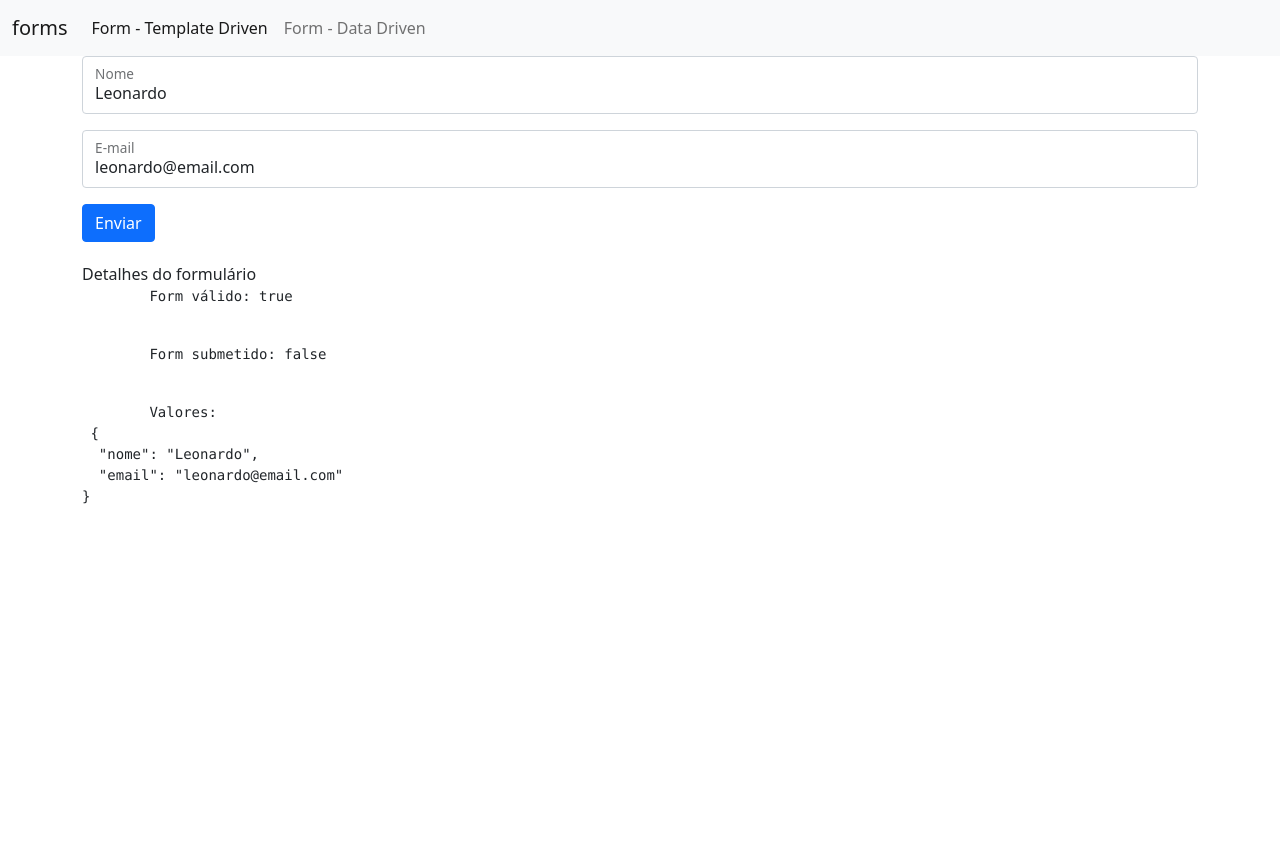
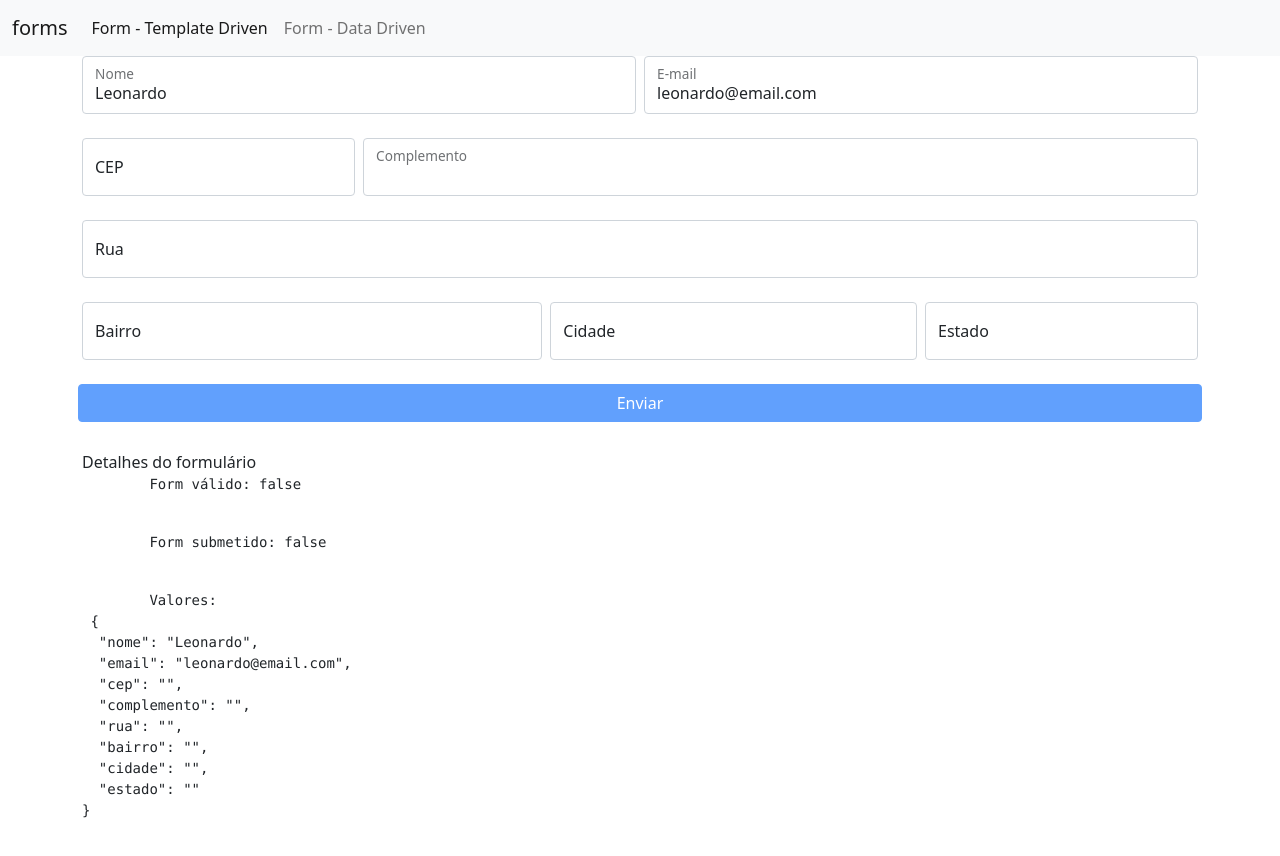
Before and after one commit to leorv/AngularCompleto, an Angular app in the folder forms/: page /templateForm in a window 1280 px wide. Before the commit the page ends 800 px from the top, so only its background shows below. Built offline with nearby package versions, Linux system fonts and the light colour scheme.

Commit message:
adicionando campos de endereco - bootstrap 5

```diff
--- a/forms/src/app/template-form/template-form.component.html
+++ b/forms/src/app/template-form/template-form.component.html
@@ -1,9 +1,11 @@
-<form #f="ngForm" (ngSubmit)="onSubmit(f)">
+<form class="row g-2 gy-2" #f="ngForm" (ngSubmit)="onSubmit(f)">
+
+    <div class="col-md-6">
         <div class="form-floating mb-3">
             <input type="text" class="form-control" id="nome" placeholder="Seu nome" name="nome" [(ngModel)]="usuario.nome"
-            required #nome="ngModel"
-            [class.is-invalid]="!nome.valid && nome.touched"
+                required #nome="ngModel" [class.is-invalid]="!nome.valid && nome.touched"
                 [class.is-valid]="nome.valid && nome.touched">
+
             <label for="nome">Nome</label>
         </div>
 
@@ -12,12 +14,13 @@
                 <strong>Atenção!</strong> Nome é obrigatório.
             </div>
         </alert>
+    </div>
 
-    <div class="form-floating mb-3">
+    <div class="col-md-6">
+        <div class="form-floating mb-3 col-md-12">
             <input type="email" class="form-control" id="email" placeholder="nome@email.com" name="email"
                 [(ngModel)]="usuario.email" required email #email="ngModel"
-            [class.is-invalid]="!email.valid && email.touched"
-            [class.is-valid]="email.valid && email.touched">
+                [class.is-invalid]="!email.valid && email.touched" [class.is-valid]="email.valid && email.touched">
             <label for="email">E-mail</label>
         </div>
         <alert type="warning" *ngIf="!email.valid && email.touched">
@@ -25,11 +28,94 @@
                 <strong>Atenção!</strong> E-mail é obrigatório.
             </div>
         </alert>
+    </div>
 
-    <button type="submit" class="btn btn-primary"
-    [disabled]="!f.valid">
+    <div class="col-md-3">
+        <div class="form-floating mb-3">
+            <input type="text" class="form-control" id="cep" name="cep" ngModel required #cep="ngModel"
+                placeholder="13.000-000" [class.is-invalid]="!cep.valid && cep.touched"
+                [class.is-valid]="cep.valid && cep.touched">
+                <label for="cep">CEP</label>
+        </div>
+
+        <alert type="warning" *ngIf="!cep.valid && cep.touched">
+            <div>
+                <strong>Atenção!</strong> CEP é obrigatório.
+            </div>
+        </alert>
+    </div>
+
+    <div class="col-md-9">
+        <div class="form-floating mb-3">
+            <input type="text" class="form-control" id="complemento" name="complemento" ngModel>
+                <label for="complemento">Complemento</label>
+        </div>
+    </div>
+
+    <div class="col-md-12">
+        <div class="form-floating mb-3">
+            <input type="text" class="form-control" id="rua" name="rua" ngModel required #rua="ngModel"
+                placeholder="13.000-000" [class.is-invalid]="!rua.valid && rua.touched"
+                [class.is-valid]="rua.valid && rua.touched">
+                <label for="rua">Rua</label>
+        </div>
+
+        <alert type="warning" *ngIf="!rua.valid && rua.touched">
+            <div>
+                <strong>Atenção!</strong> Rua é obrigatório.
+            </div>
+        </alert>
+    </div>
+
+    <div class="col-md-5">
+        <div class="form-floating mb-3">
+            <input type="text" class="form-control" id="bairro" name="bairro" ngModel required #bairro="ngModel"
+                placeholder="13.000-000" [class.is-invalid]="!bairro.valid && bairro.touched"
+                [class.is-valid]="bairro.valid && bairro.touched">
+                <label for="bairro">Bairro</label>
+        </div>
+
+        <alert type="warning" *ngIf="!bairro.valid && bairro.touched">
+            <div>
+                <strong>Atenção!</strong> Bairro é obrigatório.
+            </div>
+        </alert>
+    </div>
+
+    <div class="col-md-4">
+        <div class="form-floating mb-3">
+            <input type="text" class="form-control" id="cidade" name="cidade" ngModel required #cidade="ngModel"
+                placeholder="13.000-000" [class.is-invalid]="!cidade.valid && cidade.touched"
+                [class.is-valid]="cidade.valid && cidade.touched">
+                <label for="cidade">Cidade</label>
+        </div>
+
+        <alert type="warning" *ngIf="!cidade.valid && cidade.touched">
+            <div>
+                <strong>Atenção!</strong> Cidade é obrigatório.
+            </div>
+        </alert>
+    </div>
+
+    <div class="col-md-3">
+        <div class="form-floating mb-3">
+            <input type="text" class="form-control" id="estado" name="estado" ngModel required #estado="ngModel"
+                placeholder="13.000-000" [class.is-invalid]="!estado.valid && estado.touched"
+                [class.is-valid]="estado.valid && estado.touched">
+                <label for="estado">Estado</label>
+        </div>
+
+        <alert type="warning" *ngIf="!estado.valid && estado.touched">
+            <div>
+                <strong>Atenção!</strong> Estado é obrigatório.
+            </div>
+        </alert>
+    </div>
+
+
+    <button type="submit" class="btn btn-primary" [disabled]="!f.valid">
         Enviar
     </button>
 
-    <app-form-debug [form]="f" ></app-form-debug>
+    <app-form-debug [form]="f"></app-form-debug>
 </form>
```
Lines whose indentation alone changed are shown as unchanged.
